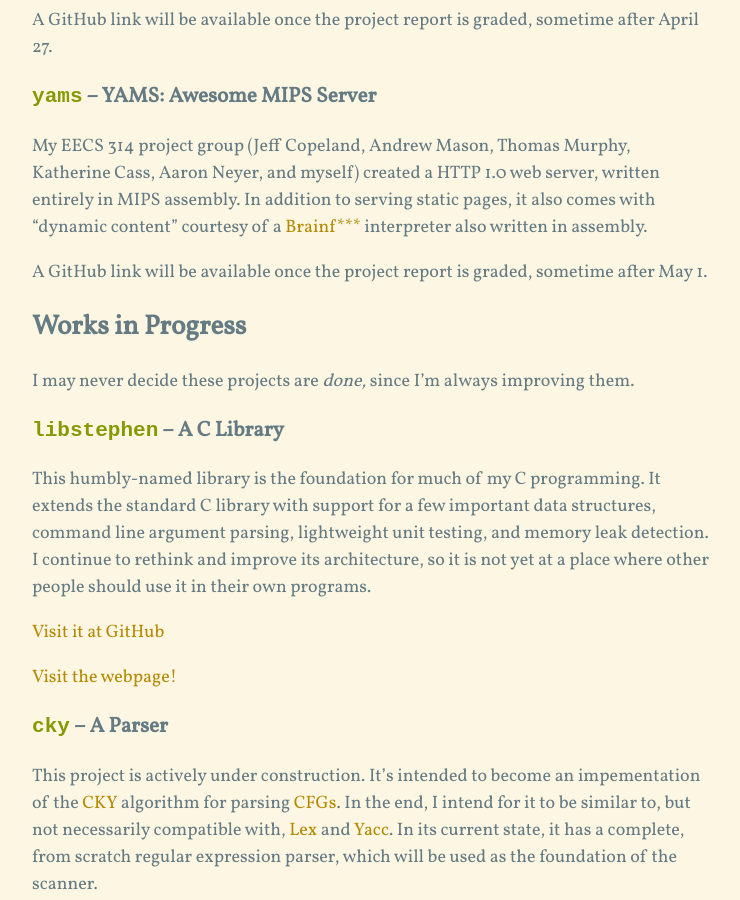
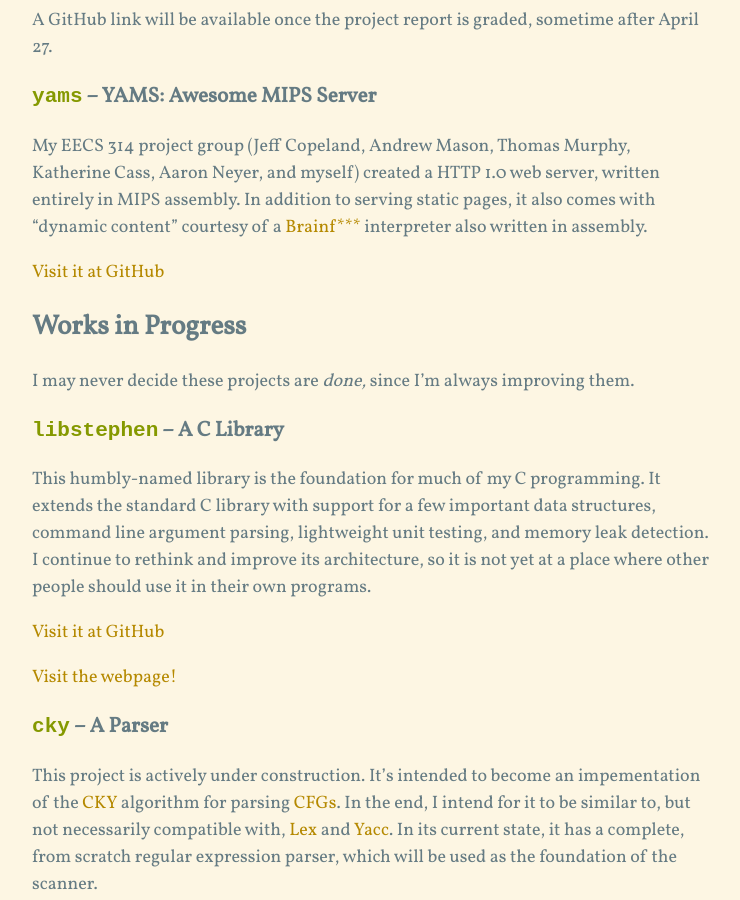
Before and after one commit to brenns10/brennan.io, a Jekyll site: the page built from projects.md, in a window 1280 px wide and 900 px high, scrolled down 703 px. Shown: the whole window, without its empty margins (268-1008 px from the left). Built offline with Jekyll 4.4.1, drawn with Linux system fonts in a browser that asks for light colours; nearby versions of some CDN libraries; Markdown is read by kramdown in place of the engine named in the settings.

Commit message:
YAMS is up and running!

```diff
--- a/projects.md
+++ b/projects.md
@@ -37,8 +37,7 @@ in MIPS assembly.  In addition to serving static pages, it also comes with
 [Brainf***](https://en.wikipedia.org/wiki/Brainfuck) interpreter also written in
 assembly.
 
-A GitHub link will be available once the project report is graded, sometime
-after May 1.
+[Visit it at GitHub](https://github.com/brenns10/yams)
 
 ## Works in Progress
 
```
